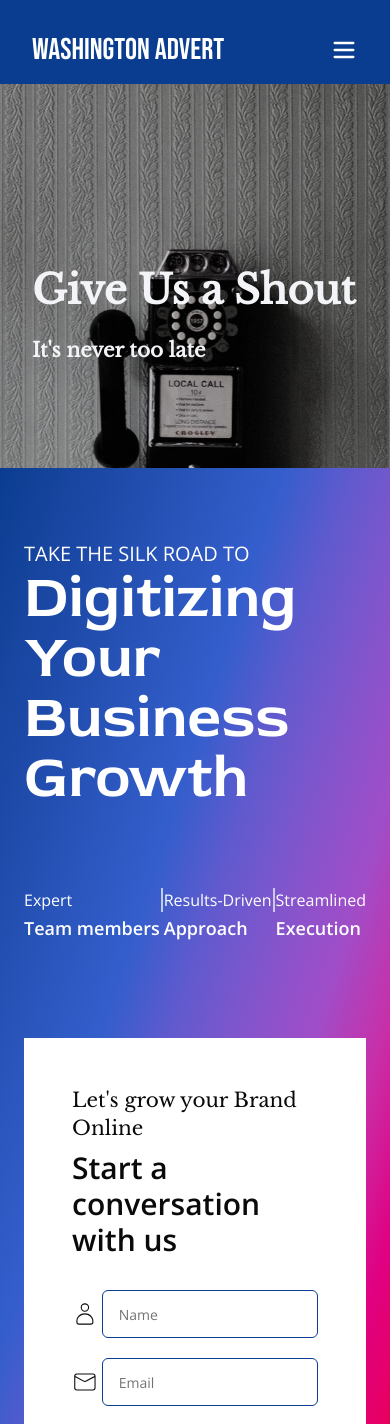
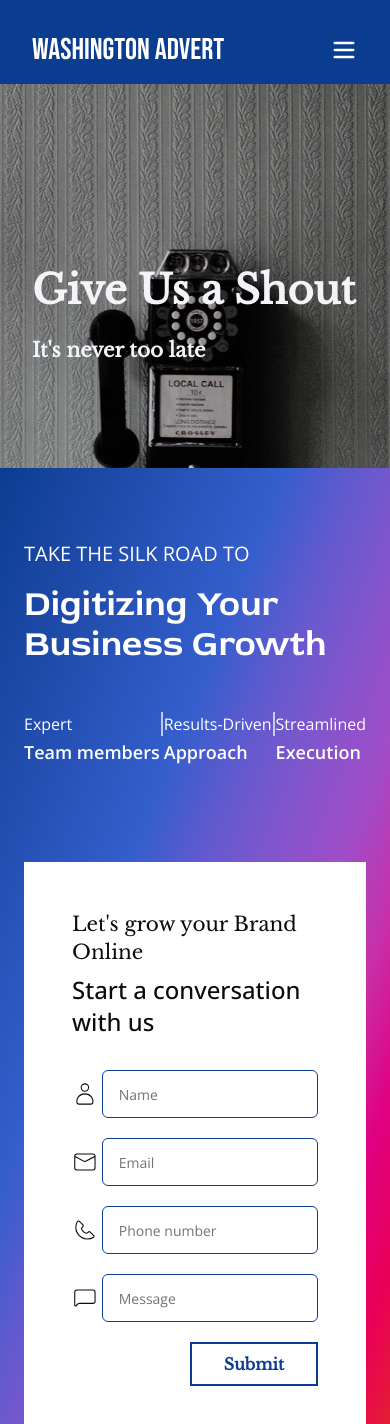
Before and after one commit to kumarayushkumar/washington-advert, a React (Vite) app: page /contact-us in a window 390 px wide. Shown: the top 1424 px of the page. Built offline with nearby package versions, Linux system fonts and the light colour scheme.

Commit message:
refactor: Improve responsiveness and readability of Contact Us page

```diff
--- a/src/pages/ContactUs.tsx
+++ b/src/pages/ContactUs.tsx
@@ -32,10 +32,10 @@ export function ContactUs() {
       <div className="py-6 lg:py-14 px-6 md:px-16 lg:px-10 xl:px-40 contact-us-form-wrapper grid grid-cols-1 lg:grid-cols-2 gap-12">
         <div className="col-span-1 py-12 text-white">
           <p className="uppercase text-xl">TAKE THE SILK ROAD TO</p>
-          <p className="text-6xl md:mt-8 font-sub font-semibold">
+          <p className="text-4xl md:text-6xl mt-4 md:mt-8 font-sub font-semibold">
             Digitizing Your Business Growth
           </p>
-          <div className="flex mt-20 justify-between">
+          <div className="flex mt-12 md:mt-20 justify-between">
             {list.map((item, index) => (
               <div key={index}>
                 {item.title === 'divider' ? (
@@ -57,7 +57,7 @@ export function ContactUs() {
             <p className="font-highlight text-xl">
               Let's grow your Brand Online
             </p>
-            <p className="mt-2 lg:mt-3 text-3xl font-semibold">
+            <p className="mt-2 lg:mt-3 text-2xl md:text-3xl font-medium md:font-semibold">
               Start a conversation with us
             </p>
             <div className="bg-white flex items-center ">
```
